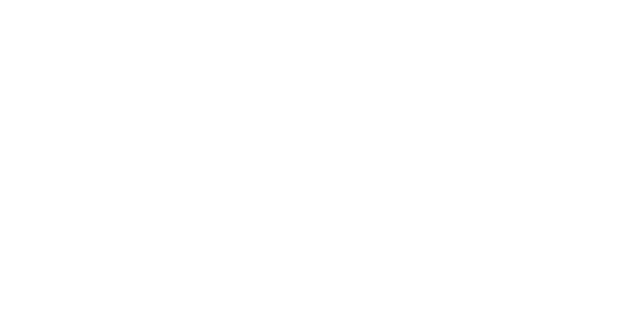
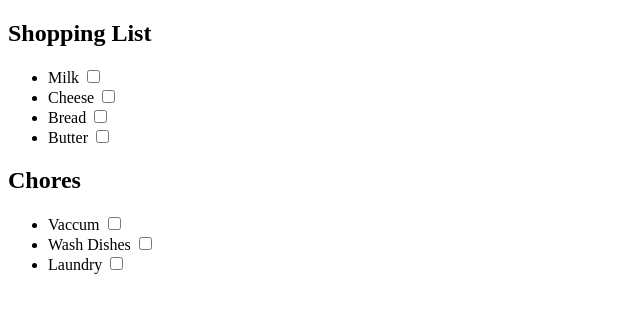
Before and after one commit to 1609Shaneeza/KA1_demo, a React (Vite) app: page / in a window 1280 px wide. Shown: the top 312 px of the page, without its empty margins (0-640 px from the left). Built offline with nearby package versions, Linux system fonts and the light colour scheme.

Commit message:
finish task-3

```diff
--- a/src/App.tsx
+++ b/src/App.tsx
@@ -1,8 +1,12 @@
+import ToDoList from "./components/ToDoList";
 
 function App() {
 
   return (
     <>
+    <ToDoList title = "Shopping List" items = {["Milk", "Cheese", "Bread","Butter"]} />
+
+    <ToDoList title= "Chores" items= {["Vaccum", "Wash Dishes", "Laundry"]} />
     </>
   )
 }
--- /dev/null
+++ b/src/components/ToDoList.tsx
@@ -0,0 +1,19 @@
+interface ToDoListProps {
+    title: string;
+    items: string[];
+}
+
+
+function ToDoList({ title, items }: ToDoListProps) {
+    const itemTags = items.map((item) => (
+        <li>{item} <input type = "checkbox" /></li>
+    ))
+    return (
+        <>
+        <h2>{title}</h2>
+        <ul>{itemTags}</ul>
+        </>
+    )
+}
+
+export default ToDoList;
```
